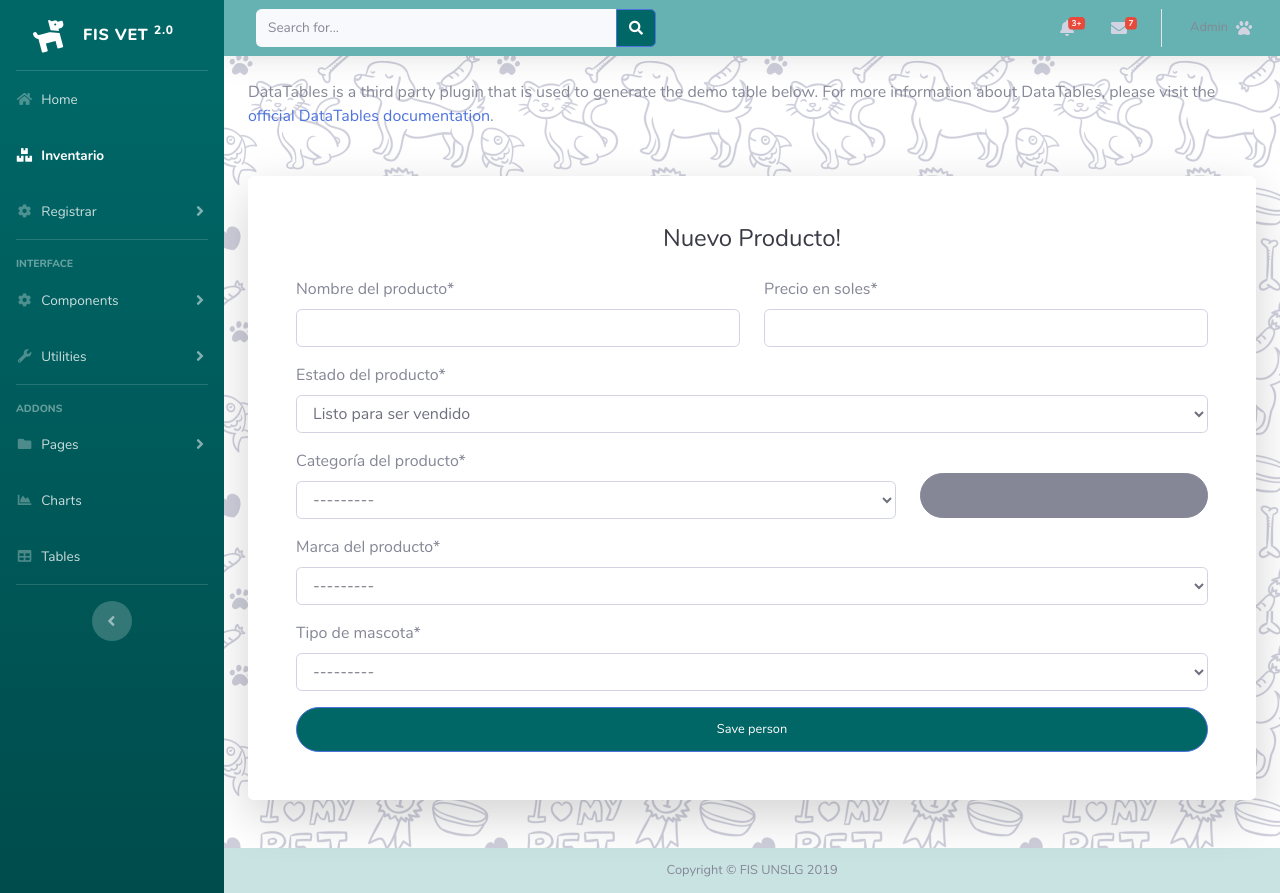
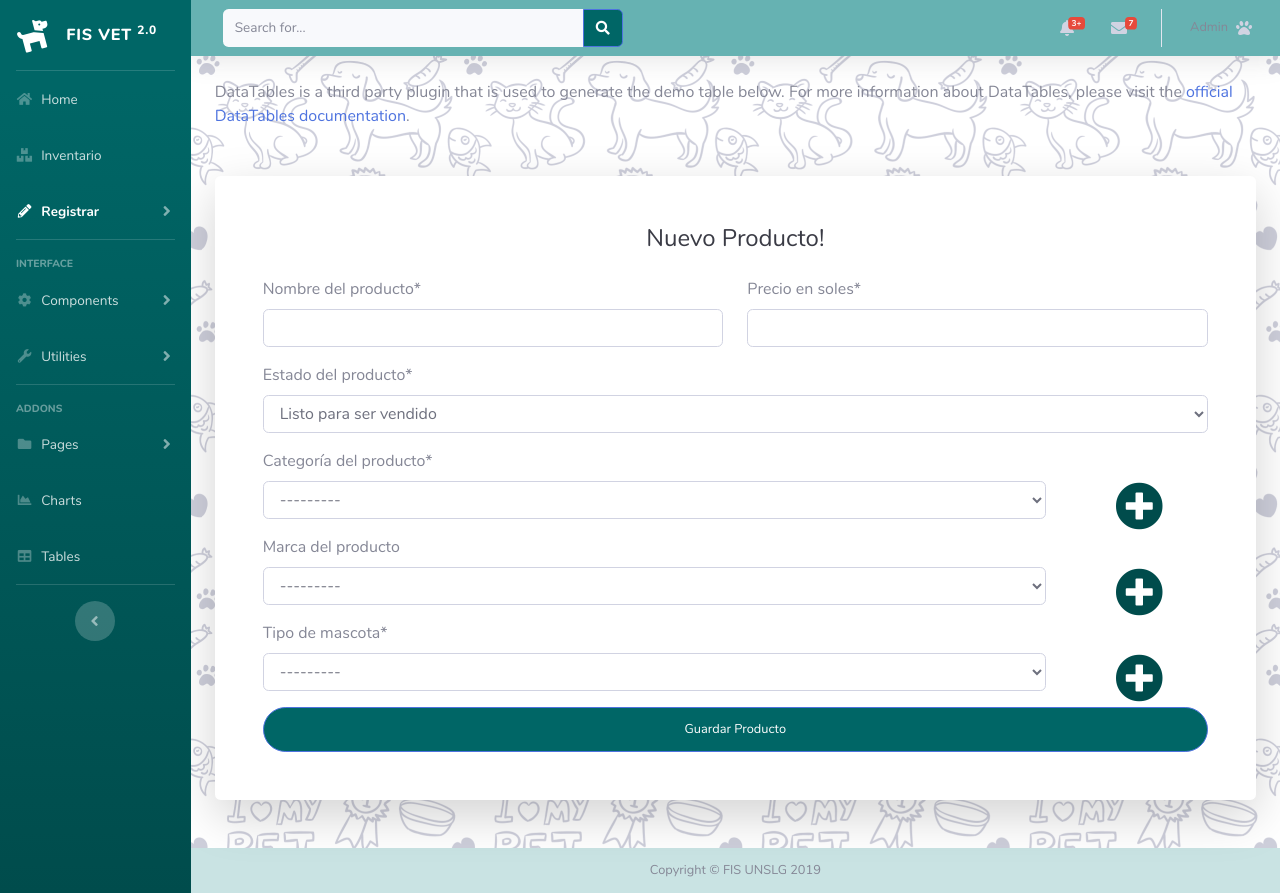
Before and after one commit to IHummer/UribeChristiam, a Django app: page /inventario/nuevo_prod/ in a window 1280 px wide. Run offline with Django 3.2, Linux system fonts and the light colour scheme; data comes from the database, SQL or seed files in the repository; both versions use the stored data as it was after the commit; some libraries are stand-ins or nearby versions.

Commit message:
linkeado formulario de prod, cat, marca, y tipo

```diff
--- a/inventory/forms.py
+++ b/inventory/forms.py
@@ -46,3 +46,45 @@ class FormProducto(forms.ModelForm):
             'marca_nomb': _('Marca del producto'),
             'tip_mascota': _('Tipo de mascota'),
         }
+class FormCategoria(forms.ModelForm):
+    class Meta:
+        model = Categoria
+        fields = ('cat_nomb',)
+        labels = {
+            'cat_nomb': _('Nombre de la categoría'),
+        }
+        widgets = {
+            'cat_nomb': forms.TextInput(
+                attrs={
+                    'oninvalid': 'this.setCustomValidity("Por favor llene el campo")',
+                    'oninput': 'setCustomValidity("")'
+                    }),
+        }
+class FormMarca(forms.ModelForm):
+    class Meta:
+        model = Marca
+        fields = ('marca_nomb',)
+        labels = {
+            'marca_nomb': _('Nombre de la marca'),
+        }
+        widgets = {
+            'marca_nomb': forms.TextInput(
+                attrs={
+                    'oninvalid': 'this.setCustomValidity("Por favor llene el campo")',
+                    'oninput': 'setCustomValidity("")'
+                    }),
+        }
+class FormTipomascota(forms.ModelForm):
+    class Meta:
+        model = Tipomascota
+        fields = ('tip_mascota',)
+        labels = {
+            'tip_mascota': _('Tipo de mascota'),
+        }
+        widgets = {
+            'tip_mascota': forms.TextInput(
+                attrs={
+                    'oninvalid': 'this.setCustomValidity("Por favor llene el campo")',
+                    'oninput': 'setCustomValidity("")'
+                    }),
+        }
--- a/inventory/models.py
+++ b/inventory/models.py
@@ -27,7 +27,7 @@ class Producto(models.Model):
     )
     estado = models.CharField(max_length=20, choices=opciones_estado, default="DISPONIBLE")
     cat_prod = models.ForeignKey(Categoria, on_delete=models.CASCADE)
-    marca_nomb = models.ForeignKey(Marca, on_delete=models.CASCADE)
+    marca_nomb = models.ForeignKey(Marca, on_delete=models.CASCADE, blank=True, null=True)
     tip_mascota = models.ForeignKey(Tipomascota, on_delete=models.CASCADE)
     def __str__(self):
         return self.prod_nomb
--- a/inventory/urls.py
+++ b/inventory/urls.py
@@ -5,4 +5,7 @@ app_name = 'inventario'
 urlpatterns = [
     path('', views.index, name='index'),
     path('nuevo_prod/', views.nuevoProd, name='nuevo_prod'),
+    path('nuevo_cat/', views.nuevoCat, name='nuevo_cat'),
+    path('nuevo_marc/', views.nuevoMar, name='nuevo_marc'),
+    path('nuevo_tipmascota/', views.nuevoMasc, name='nuevo_tipmascota'),
 ]
--- a/inventory/views.py
+++ b/inventory/views.py
@@ -24,3 +24,22 @@ def nuevoProd(request):
     else:
         form = FormProducto()
         return render(request, 'inventario/nuevo_prod.html', {'form': form})
+
+def nuevoCatMarMasc(request, cls):
+    if request.method ==  "POST":
+        form = cls(request.POST)
+        if form.is_valid():
+            form.save()
+            return redirect('inventario:nuevo_prod')
+    else:
+        form = cls()
+        return render(request, 'inventario/nuevo_prod_1.html', {'form': form})
+
+def nuevoCat(request):
+    return nuevoCatMarMasc(request, FormCategoria)
+
+def nuevoMar(request):
+    return nuevoCatMarMasc(request, FormMarca)
+
+def nuevoMasc(request):
+    return nuevoCatMarMasc(request, FormTipomascota)
--- a/static/css/style.css
+++ b/static/css/style.css
@@ -32,6 +32,9 @@
 .topbar {
     background-color: var(--AzC) !important;
     height: 3.5rem !important;
+}
+.nav-link {
+    width: 100% !important;
 }
 /* color del footer */
 .sticky-footer {
@@ -85,3 +88,49 @@
 .btn-primary:hover {
     background-color: var(--AzSo);
 }
+.btn-pad {
+    margin-top: 33px;
+    padding: 0.5rem 1rem !important;
+}
+
+.btn-secondary {
+    background: #66b2b2;
+    border: none;
+}
+.fa-plus-circle {
+    font-size: 3rem ;
+    color: #004c4c;
+    margin-top: 33px;
+    transition: all .3s ease-out;
+}
+.fa-plus-circle:hover{
+    color: #008080;
+}
+.icon {
+    text-align: center;
+}
+
+@media (max-width: 767px) {
+    .fa-plus-circle {
+        font-size: 2.75rem !important;
+    }
+
+  .sidebar {
+    width: 0;
+    overflow: hidden;
+}
+    .sidebar.toggled {
+        width: 6.5rem !important;
+        min-height: 100vh !important;
+    }
+  }
+  @media (max-width: 350px) {
+    .fa-plus-circle {
+        margin-top: 27px !important;
+        font-size: 2.75rem !important;
+        margin-left: -20px !important;
+    }
+    .fa-plus-circle.kek {
+        margin-top: 57px !important;
+    }
+  }
--- a/templates/base.html
+++ b/templates/base.html
@@ -51,17 +51,17 @@
           <i class="fas fa-fw fa-boxes"></i>
           <span>Inventario</span></a>
       </li>
-      <li class="nav-item">
+      <li class="nav-item {% block registrar-activo %}{% endblock %}">
         <a class="nav-link collapsed" href="#" data-toggle="collapse" data-target="#collapseTwo" aria-expanded="true"
           aria-controls="collapseTwo">
-          <i class="fas fa-fw fa-cog"></i>
+          <i class="fas fa-fw fa-pencil-alt"></i>
           <span>Registrar</span>
         </a>
         <div id="collapseTwo" class="collapse" aria-labelledby="headingTwo" data-parent="#accordionSidebar">
           <div class="bg-white py-2 collapse-inner rounded">
             <!-- <h6 class="collapse-header">Custom Components:</h6> -->
             <a class="collapse-item" href="{% url 'inventario:nuevo_prod' %}">Registrar productos</a>
-            <a class="collapse-item" href="cards.html">Registrar usuarios</a>
+            <a class="collapse-item" href="">Registrar usuarios</a>
           </div>
         </div>
       </li>
--- a/templates/inventario/index.html
+++ b/templates/inventario/index.html
@@ -5,6 +5,9 @@
 {% block inventario-activo %}active{% endblock %}
 
 {% block body %}
+{{ item.marca_nomb|default_if_none:"&nbsp;" }}
+
+
 <div class="card shadow mb-4">
     <div class="card-header py-3">
         <h6 class="m-0 font-weight-bold text-primary">Inventario de productos</h6>
@@ -29,7 +32,7 @@
                         <td>{{ item.pk }}</td>
                         <td>{{ item.prod_nomb }}</td>
                         <td>{{ item.cat_prod }}</td>
-                        <td>{{ item.marca_nomb }}</td>
+                        <td>{{ item.marca_nomb|default_if_none:"Generico" }}</td>
                         <td>{{ item.tip_mascota }}</td>
                         <td>{{ item.precio }}</td>
                     </tr>
--- a/templates/inventario/nuevo_prod.html
+++ b/templates/inventario/nuevo_prod.html
@@ -3,7 +3,7 @@
 
 {% block titulo %}Inventario{% endblock %}
 
-{% block inventario-activo %}active{% endblock %}
+{% block registrar-activo %}active{% endblock %}
 
 {% block body %}
 <div class="card o-hidden border-0 shadow-lg my-5">
@@ -21,31 +21,22 @@
                             <div class="col-md-6">{{ form.prod_nomb|as_crispy_field }}</div>
                             <div class="col-md-6">{{ form.precio|as_crispy_field }}</div>
                         </div>
-                        <!-- <div class="row">
-                            <div class="col-md-6"></div>
-                            <div class="col-md-6"></div>
-                    </div> -->
                         {{ form.estado|as_crispy_field }}
                         <div class="row">
-                            <div class="col-md-8">{{ form.cat_prod|as_crispy_field }}</div>
-                            <div class="col-md-4"></br><a class="btn btn-secondary btn-user btn-block">Agregar</a></div>
+                            <div class="col-10">{{ form.cat_prod|as_crispy_field }}</div>
+                            <div class="col-2 icon"><a href="{% url 'inventario:nuevo_cat' %}"><i class="fas fa-fw fa-plus-circle kek"></i></a></div>
                         </div>
-                            {{ form.marca_nomb|as_crispy_field }}
-                        {{ form.tip_mascota|as_crispy_field }}
-
-                        <button type="submit" class="btn btn-primary btn-user btn-block">Save person</button>
-                    </form>
-                    <!-- <form class="user" method="POST">
-                            {% csrf_token %}
-                        <div class="form-group">
-                            <input type="email" class="form-control form-control-user" id="exampleInputEmail"
-                                placeholder="Email Address">
+                        <div class="row">
+                            <div class="col-10">{{ form.marca_nomb|as_crispy_field }}</div>
+                            <div class="col-2 icon"><a href="{% url 'inventario:nuevo_marc' %}"><i class="fas fa-fw fa-plus-circle"></i></a></div>
+                        </div>
+                        <div class="row">
+                            <div class="col-10">{{ form.tip_mascota|as_crispy_field }}</div>
+                            <div class="col-2 icon"><a href="{% url 'inventario:nuevo_tipmascota' %}"><i class="fas fa-fw fa-plus-circle"></i></a></div>
                         </div>
 
-                        <a href="login.html" class="btn btn-primary btn-user btn-block">
-                            Register Account
-                        </a>
-                    </form> -->
+                        <button type="submit" class="btn btn-primary btn-user btn-block">Guardar Producto</button>
+                    </form>
                 </div>
             </div>
         </div>
```
Also changed, not shown: templates/inventario/nuevo_prod_1.html (added, +29 -0 lines), db.sqlite3, inventory/migrations/0001_initial.py, 1 other file.
